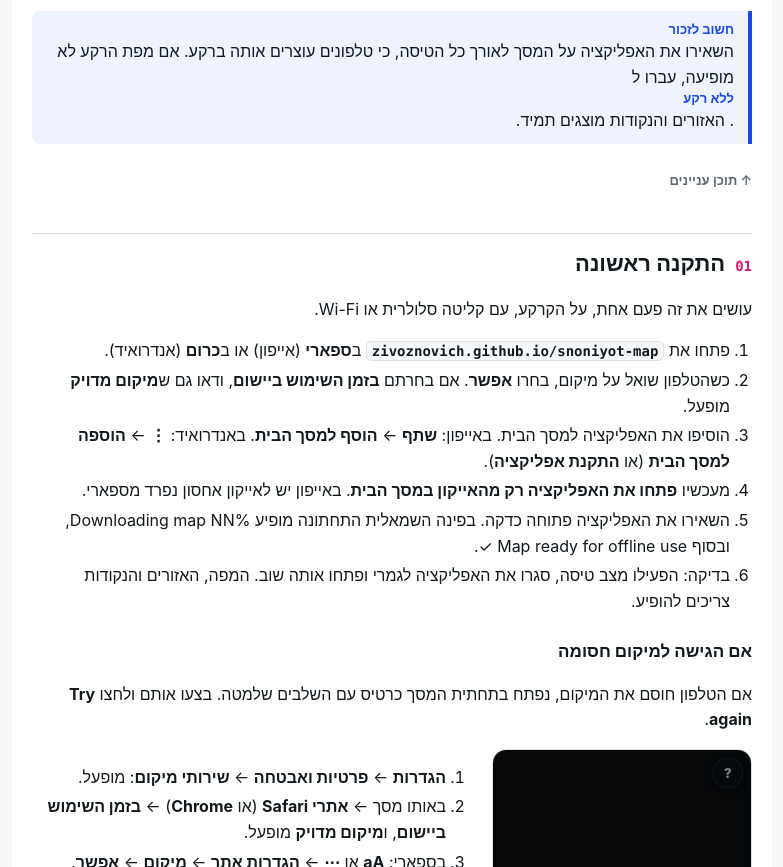
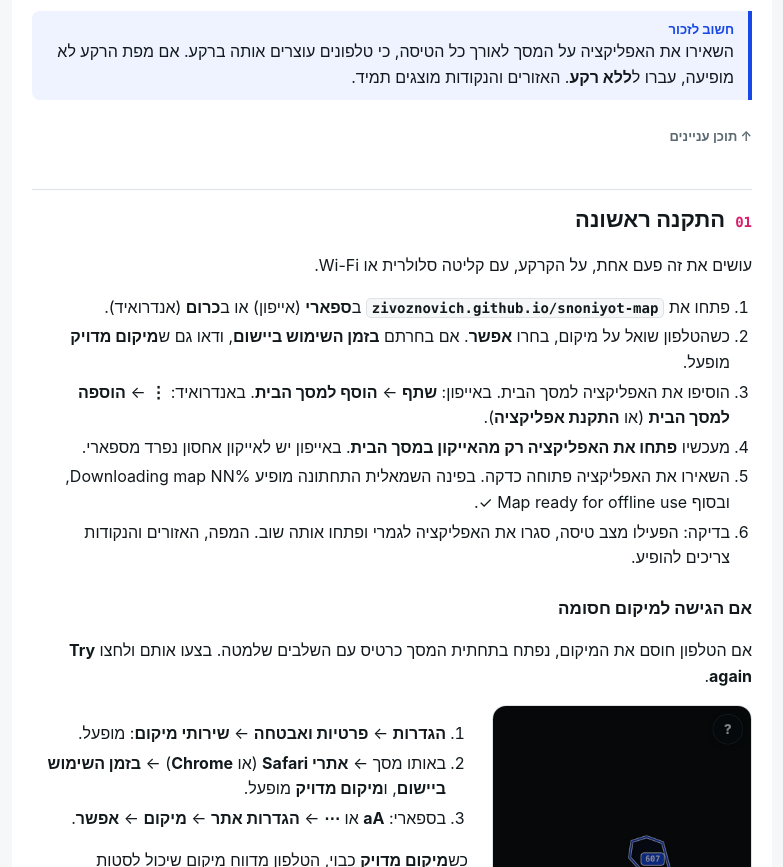
Before and after one commit to zivoznovich/snoniyot-map, a plain HTML site: page manual.he.html in a window 1280 px wide. Shown: the part 1489-2356 px from the top of the page, without its empty margins (248-1031 px from the left). Drawn offline with Linux system fonts and the light colour scheme.

Commit message:
Add shareable PDF manual (English and Hebrew); fix note boxes
The PDF has both manuals with bookmarks for each language. Bold words
inside note boxes no longer break onto their own line.

Co-Authored-By: Claude Opus 5.5 <noreply@anthropic.com>
Claude-Session: https://claude.ai/code/session_01MykL546ZGBWjL9V2meLbTK

```diff
--- a/manual.he.html
+++ b/manual.he.html
@@ -49,8 +49,8 @@ td.he{direction:rtl;text-align:right;font-weight:700;white-space:nowrap}
 code,kbd{font:600 14px var(--mono);background:var(--bg);border:1px solid var(--line);border-radius:5px;padding:1px 5px}
 .note,.warn{border-left:4px solid var(--zone);background:var(--note);padding:10px 14px;border-radius:0 8px 8px 0;margin:14px 0}
 .warn{border-left-color:var(--warn)}
-.note b,.warn b{display:block;font:700 12px var(--mono);letter-spacing:.1em;text-transform:uppercase;margin-bottom:2px}
-.warn b{color:var(--warn)} .note b{color:var(--zone)}
+.note>b:first-child,.warn>b:first-child{display:block;font:700 12px var(--mono);letter-spacing:.1em;text-transform:uppercase;margin-bottom:2px}
+.warn>b:first-child{color:var(--warn)} .note>b:first-child{color:var(--zone)}
 .shots{display:grid;grid-template-columns:repeat(auto-fit,minmax(170px,1fr));gap:16px;margin:16px 0}
 figure{margin:0}
 figure img{width:100%;height:auto;max-width:100%;border-radius:14px;border:1px solid var(--line);display:block}
@@ -87,7 +87,7 @@ a:focus-visible{outline:2px solid var(--accent);outline-offset:2px}
 [dir=rtl] .check li::before{left:auto;right:2px}
 [dir=rtl] .note,[dir=rtl] .warn{border-left:0;border-right:4px solid var(--zone);border-radius:8px 0 0 8px}
 [dir=rtl] .warn{border-right-color:var(--warn)}
-[dir=rtl] .note b,[dir=rtl] .warn b{letter-spacing:0;font-family:var(--sans);font-size:13px}
+[dir=rtl] .note>b:first-child,[dir=rtl] .warn>b:first-child{letter-spacing:0;font-family:var(--sans);font-size:13px}
 [dir=rtl] th{letter-spacing:0}
 [dir=rtl] header .k,[dir=rtl] nav b{letter-spacing:0;font-family:var(--sans);font-size:13px}
 [dir=rtl] td.num{direction:ltr;text-align:right}
--- a/sw.js
+++ b/sw.js
@@ -1,5 +1,5 @@
 // App shell: versioned cache. Map tiles: long-lived cache, cache-first, so they work without signal.
-const APP='mm-app-v26', TILES='mm-tiles-v1';
+const APP='mm-app-v27', TILES='mm-tiles-v1';
 self.addEventListener('install',e=>{e.waitUntil(caches.open(APP).then(c=>c.addAll(['./','index.html','manifest.webmanifest','icon.png','manual.html','manual.he.html','manual/main.jpg','manual/track.jpg','manual/free.jpg','manual/clear.jpg','manual/wide.jpg','manual/loc.jpg'])));self.skipWaiting();});
 self.addEventListener('activate',e=>{e.waitUntil(caches.keys().then(k=>Promise.all(k.filter(n=>n!==APP&&n!==TILES).map(n=>caches.delete(n)))).then(()=>self.clients.claim()));});
 self.addEventListener('fetch',e=>{
```
Also changed, not shown: manual.html (+3 -3 lines), 2 other files.
